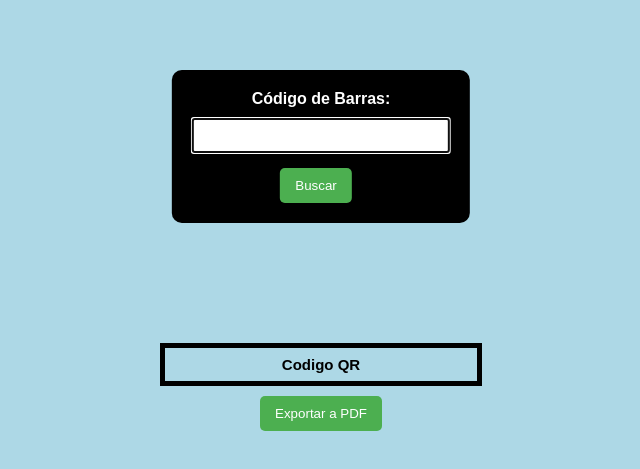
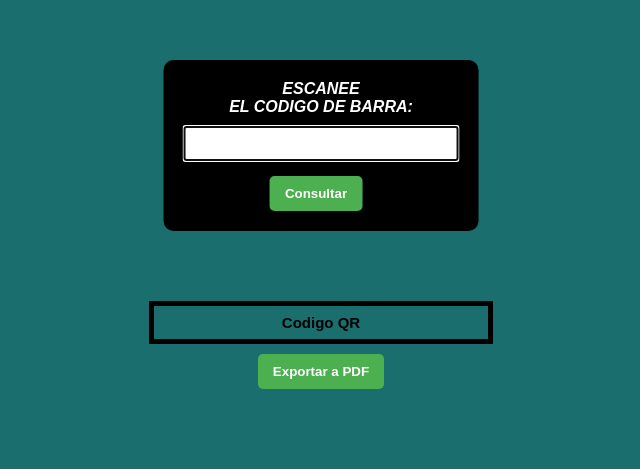
Before and after one commit to jeremontoya155/AppCodigoDeBarra, a plain HTML site: page index.html in a window 1280 px wide. Shown: the part 171-640 px from the top of the page, without its empty margins (319-959 px from the left). Drawn offline with Linux system fonts and the light colour scheme; some packages are replaced by stand-ins of ours; a script that the page names is missing.

Commit message:
Cambos Estilos 1

```diff
--- a/index.html
+++ b/index.html
@@ -8,6 +8,7 @@
   <meta name="viewport" content="width=device-width, initial-scale=1.0, maximum-scale=1.0, user-scalable=no">
 
   <title>Consulta de Código de Barras</title>
+  <link rel="icon" type="image/png" href="img/Logo.png"/>
   <link rel="stylesheet" href="https://cdnjs.cloudflare.com/ajax/libs/sweetalert/2.1.2/sweetalert.min.css">
   <script src="https://cdnjs.cloudflare.com/ajax/libs/qrcodejs/1.0.0/qrcode.min.js"></script>
   <script src="https://rawgit.com/eKoopmans/html2pdf/master/dist/html2pdf.bundle.js"></script>
@@ -48,7 +49,7 @@ td{
 }
 
 body {
-  background-color: #add8e6;
+  background-color: #1a6e6e;
   font-family: Arial, sans-serif;
   display: flex;
   align-items: center;
@@ -63,20 +64,20 @@ body {
 
 header {
   position: fixed;
-  margin-top: 2em;
+
 }
 
 #contenedor {
   text-align: center;
   position: relative;
-  margin-top: 2em;
+
   max-height: 80vh;
   overflow-y: auto;
 }
 
 #formulario {
   position: relative;
-  top: 20px;
+
   left: 50%;
   transform: translateX(-50%);
   padding: 20px;
@@ -89,7 +90,7 @@ header {
 
 #tabla {
   position: relative;
-  margin-top: 140px;
+  margin-top: 70px;
   text-align: center;
   max-width: 1000px;
   overflow-x: auto;
@@ -185,18 +186,24 @@ button:hover {
   }
 
   }
+  button{
+    font-weight: bold;
+  }
+  label{
+    font-style: italic;
+  }
 
 </style>
 
 </head>
 <body>
 
-  <header></header>
+
 <div id="contenedor">
   <div id="formulario">
-    <label for="codigo">Código de Barras:</label>
+    <label for="codigo">ESCANEE<br> EL CODIGO DE BARRA:</label>
     <input type="text" id="codigo" autofocus>
-    <button onclick="buscarCodigo()">Buscar</button>
+    <button onclick="buscarCodigo()">Consultar</button>
 
     <div id="resultado"></div>
   </div>
```
Also changed, not shown: img/Favicon.png (added), img/Logo.png (added).
